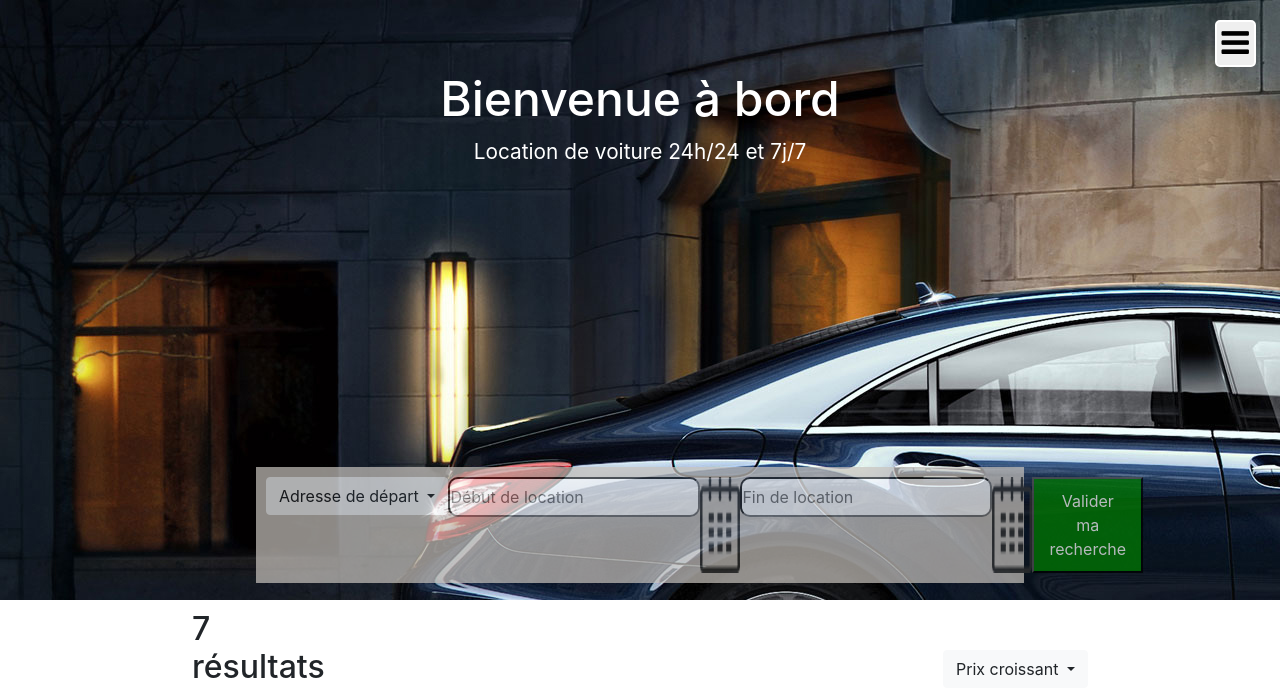
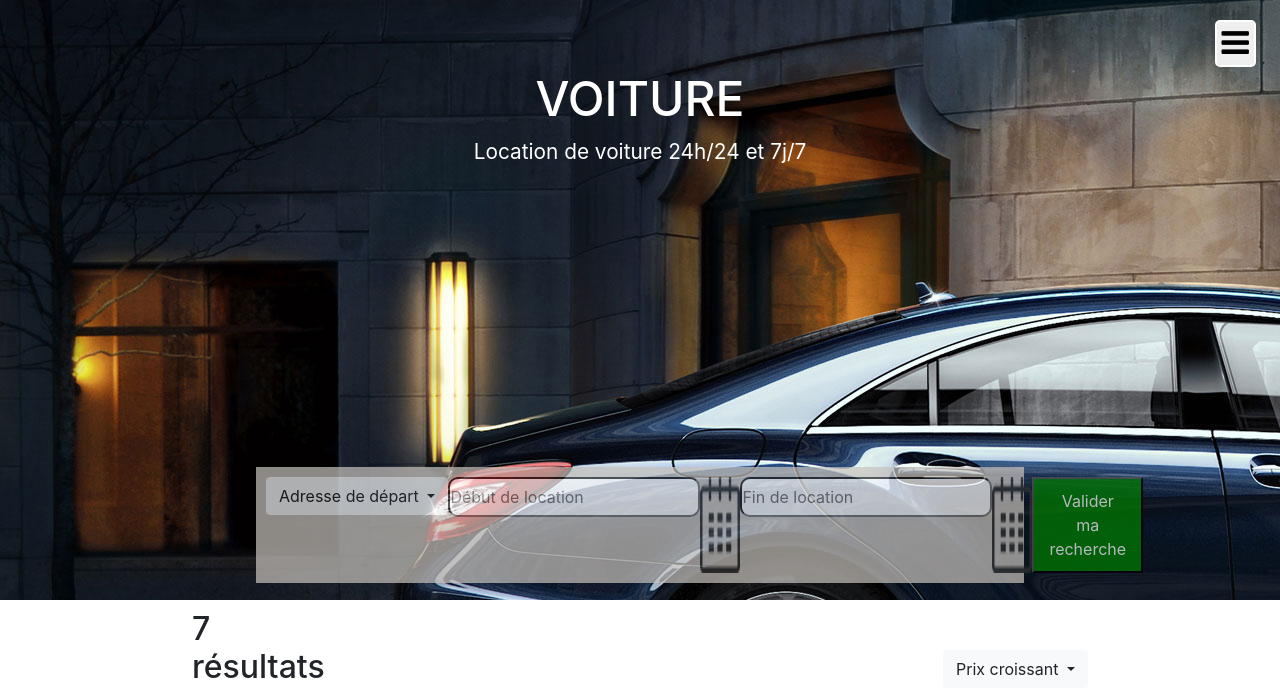
Before and after one commit to ThomasGof/petitNom, a plain HTML site: page index.html in a window 1280 px wide. Shown: the top 692 px of the page. Drawn offline with nearby package versions, Linux system fonts and the light colour scheme; files that its build step writes are made by us from their sources.

Commit message:
Modification du titre

```diff
--- a/index.html
+++ b/index.html
@@ -37,7 +37,7 @@
       <a class="lien_menu" href="#">Mon compte</a>
       <a class="lien_menu" href="#">Contact</a>
     </div>-->
-      <h1 id="titre_bien">Bienvenue à bord</h1>
+      <h1 id="titre_bien">VOITURE</h1>
       <p id="p_bienvenue">Location de voiture 24h/24 et 7j/7</p>
       <div id="location">
         <div class="dropdown">
```
